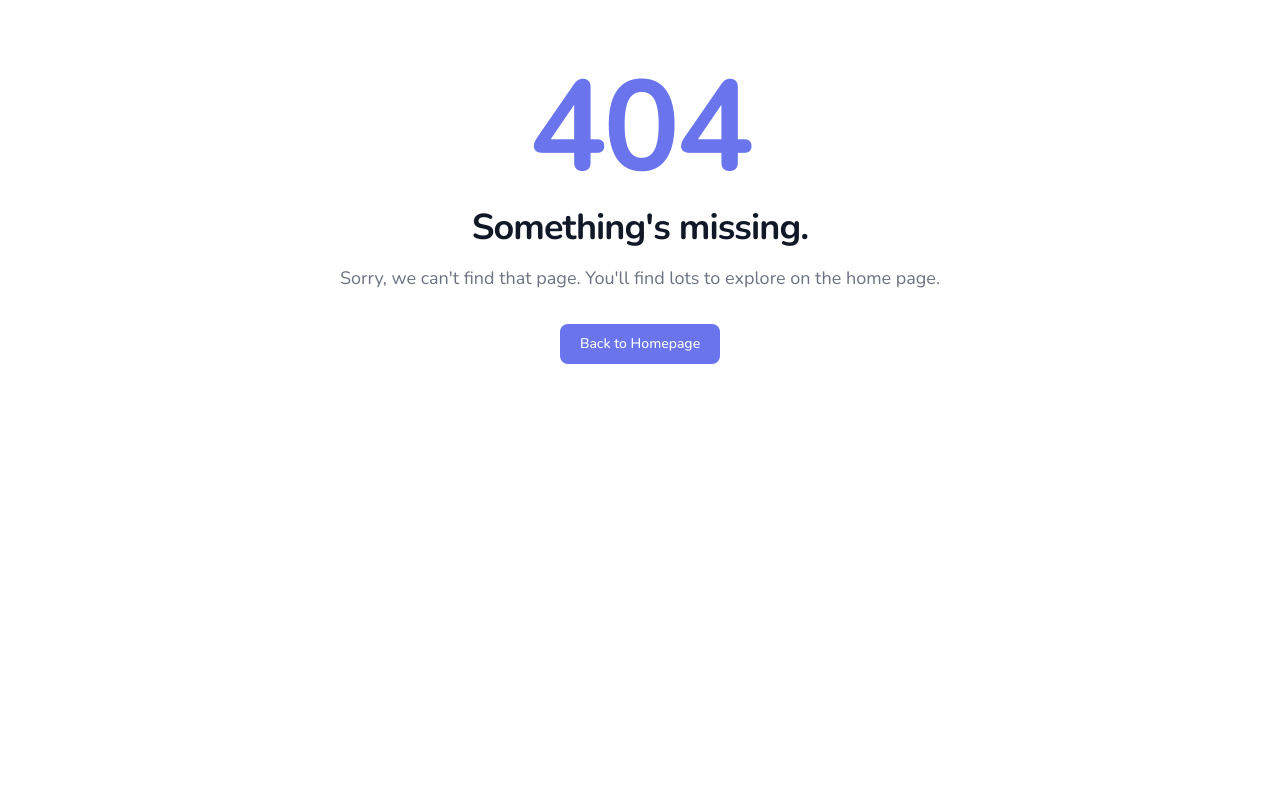
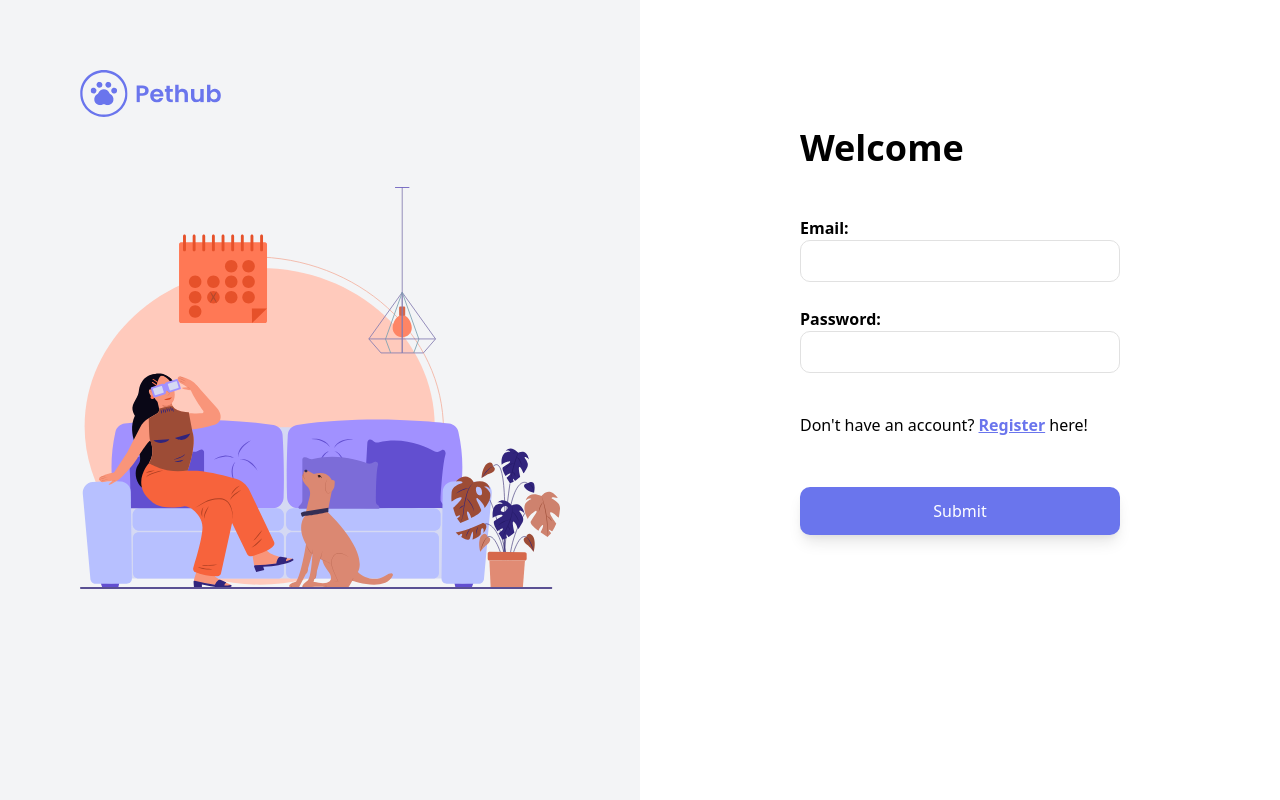
Before and after one commit to Cwjiee/pethub-frontend, a Next.js app: page /login in a window 1280 px wide. Before the commit this address had no page. Shown: the top 800 px of the page. Built offline with nearby package versions, Linux system fonts and the light colour scheme.

Commit message:
feat: add login page

```diff
--- /dev/null
+++ b/src/components/molecules/LoginForm.jsx
@@ -0,0 +1,38 @@
+export default function RegisterForm({ setEmail, setPassword }) {
+  return (
+    <div className="mt-12">
+      <div className="flex flex-col mt-[25px]">
+        <span className="font-semibold">Email:</span>
+        <input
+          type="text"
+          className="rounded-[10px] px-6 py-2 outline-none border border-[#E1E1E1] focus:border-[3px] focus:border-blue-500 focus:ring-blue-500 placeholder:text-xl"
+          onChange={(e) => setEmail(e.target.value)}
+        />
+      </div>
+      <div className="flex flex-col mt-[25px]">
+        <span className="font-semibold">Password:</span>
+        <input
+          type="text"
+          className="rounded-[10px] px-6 py-2 outline-none border border-[#E1E1E1] focus:border-[3px] focus:border-blue-500 focus:ring-blue-500 placeholder:text-xl"
+          onChange={(e) => setPassword(e.target.value)}
+        />
+      </div>
+      <div className="mt-[40px]">
+        Don&apos;t have an account?{" "}
+        <a href="#" className="underline font-semibold text-primary-500 hover:text-primary-600 active:text-primary-700">
+          Register
+        </a>{" "}
+        here!
+      </div>
+      <button
+        className="rounded-[10px] text-white h-12 flex justify-center items-center mt-[50px] hover:cursor-pointer w-full bg-primary-500 hover:bg-primary-600 active:bg-primary-700"
+        style={{
+          boxShadow:
+            "0px 4px 6px -2px rgba(0, 0, 0, 0.05), 0px 10px 15px -3px rgba(0, 0, 0, 0.10)",
+        }}
+      >
+        Submit
+      </button>
+    </div>
+  );
+}
--- /dev/null
+++ b/src/pages/login.jsx
@@ -0,0 +1,42 @@
+import Image from "next/image";
+import Form from "@/components/molecules/LoginForm";
+import { useState } from "react";
+
+export default function Login() {
+
+  const [email, setEmail] = useState("")
+  const [password, setPassword] = useState("")
+
+  return (
+    <div className="flex w-full h-screen">
+      <div className="w-1/2 h-full px-[80px] pt-[70px] pb-[90px]">
+        <div className="flex gap-x-2">
+          <Image src="/logo.svg" alt="logo" width={48} height={48} />
+          <Image src="/Pethub.svg" alt="pethub" width={85} height={85} />
+        </div>
+        <div className="mt-[70px]">
+          <Image
+            src={"/register.svg"}
+            alt="register"
+            width={560}
+            height={470}
+          />
+        </div>
+      </div>
+      <div className="w-1/2 h-screen bg-white">
+        <div className="px-[160px] pt-[20%] my-auto">
+          <span className="text-4xl font-bold">Welcome</span>
+          <Form setEmail={setEmail} setPassword={setPassword}/>
+        </div>
+      </div>
+    </div>
+  );
+}
+
+Login.getLayout = function getLayout(page) {
+  return (
+    <main>
+      {page}
+    </main>
+  )
+}
```
